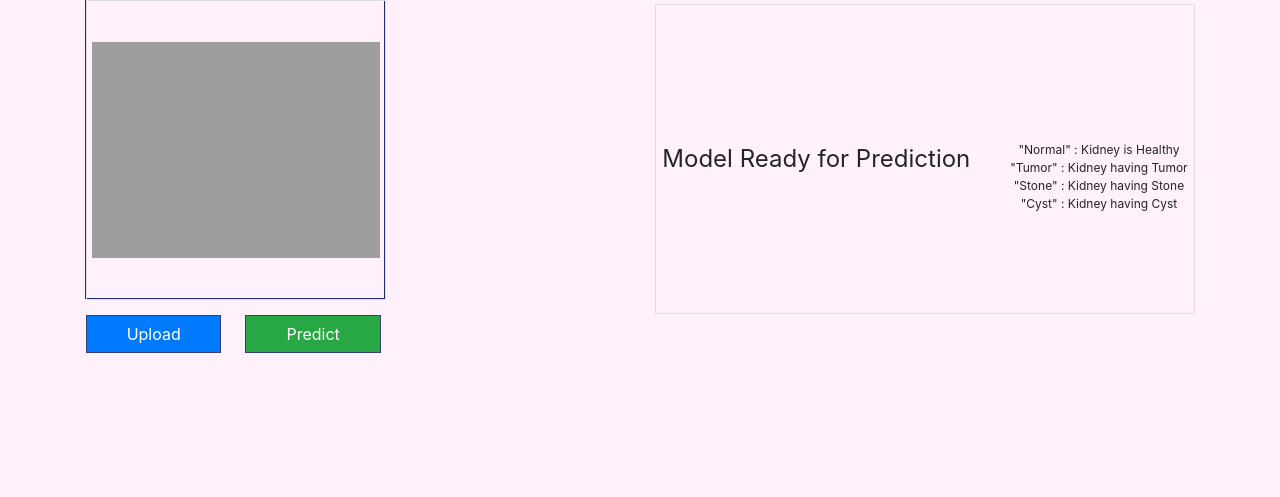
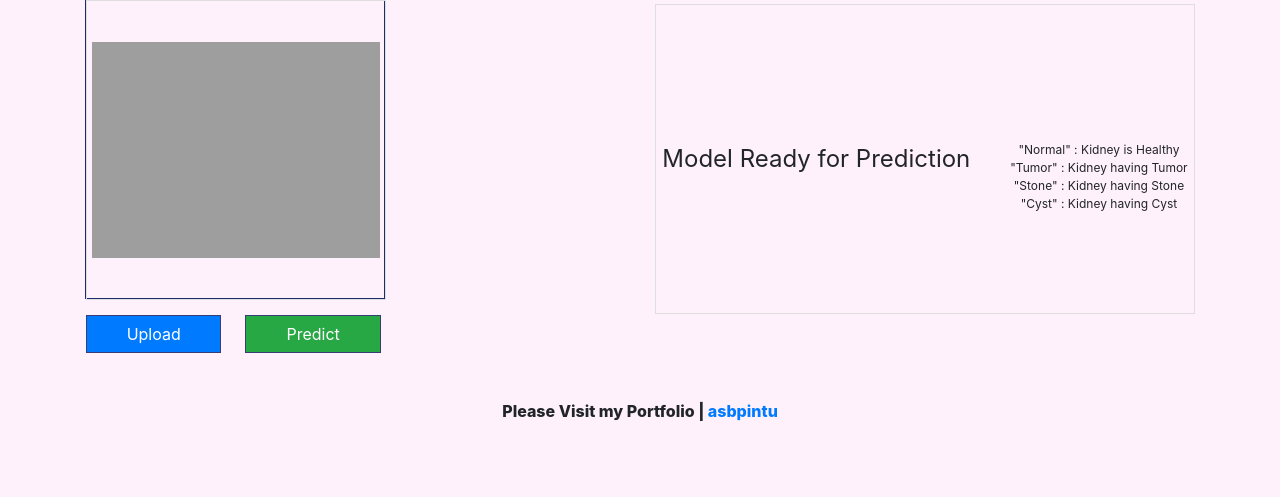
Before and after one commit to asbpintu/Renal-Disease-Classification, a Flask app: page / in a window 1280 px wide. Shown: the part 303-800 px from the top of the page. Run offline with Flask 3, Linux system fonts and the light colour scheme; some libraries are stand-ins or nearby versions.

Commit message:
footer added

```diff
--- a/templates/index.html
+++ b/templates/index.html
@@ -192,7 +192,20 @@
 		span {
 			font-size: 12px;
 		}
-		h5{
+
+		h5 {
+			font-weight: 800;
+		}
+
+		/* footer */
+		.footer {
+			display: flex;
+			justify-content: center;
+			margin-top: 80px;
+		}
+
+		.footer-text {
+			font-size: 16px;
 			font-weight: 800;
 		}
 	</style>
@@ -235,18 +248,28 @@
 					</h5>
 					<div class="row">
 						<!-- <div class="res-part2 col-md-5 col-xs-12"><div class="jsonRes">Model Trained</div></div> -->
-						<div class="res-part col-md-11 col-xs-12">Model Ready for Prediction<span><br><br>"Normal" : Kidney
-								is Healthy <br>"Tumor" : Kidney having Tumor <br>"Stone" : Kidney having Stone <br>"Cyst" : Kidney having Cyst</span></div>
+						<div class="res-part col-md-11 col-xs-12">Model Ready for Prediction<span><br><br>"Normal" :
+								Kidney
+								is Healthy <br>"Tumor" : Kidney having Tumor <br>"Stone" : Kidney having Stone
+								<br>"Cyst" : Kidney having Cyst</span></div>
 					</div>
 				</div>
 			</div>
 		</section>
+
 	</div>
+
 
 	<div id="loading">
 		<div class="loader"></div>
 	</div>
-
+	<footer>
+		<div class="footer">
+			<p class="footer-text">
+				Please Visit my Portfolio | <a href="https://asbpintu.netlify.app/" target="_blank">asbpintu</a>
+			</p>
+		</div>
+	</footer>
 
 	<script src="https://ajax.googleapis.com/ajax/libs/jquery/3.4.1/jquery.min.js"></script>
 	<script src="https://cdnjs.cloudflare.com/ajax/libs/popper.js/1.12.9/umd/popper.min.js"
```
